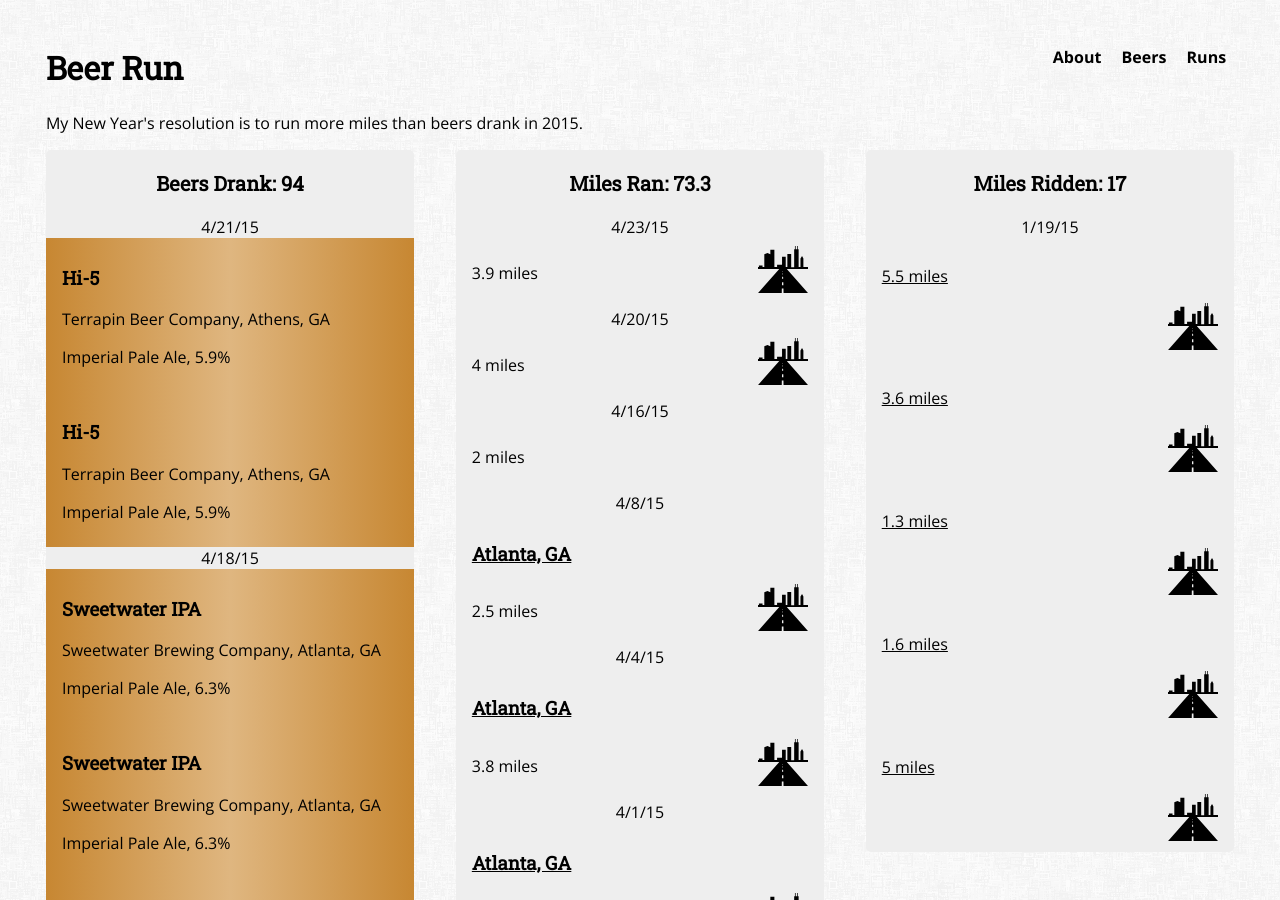
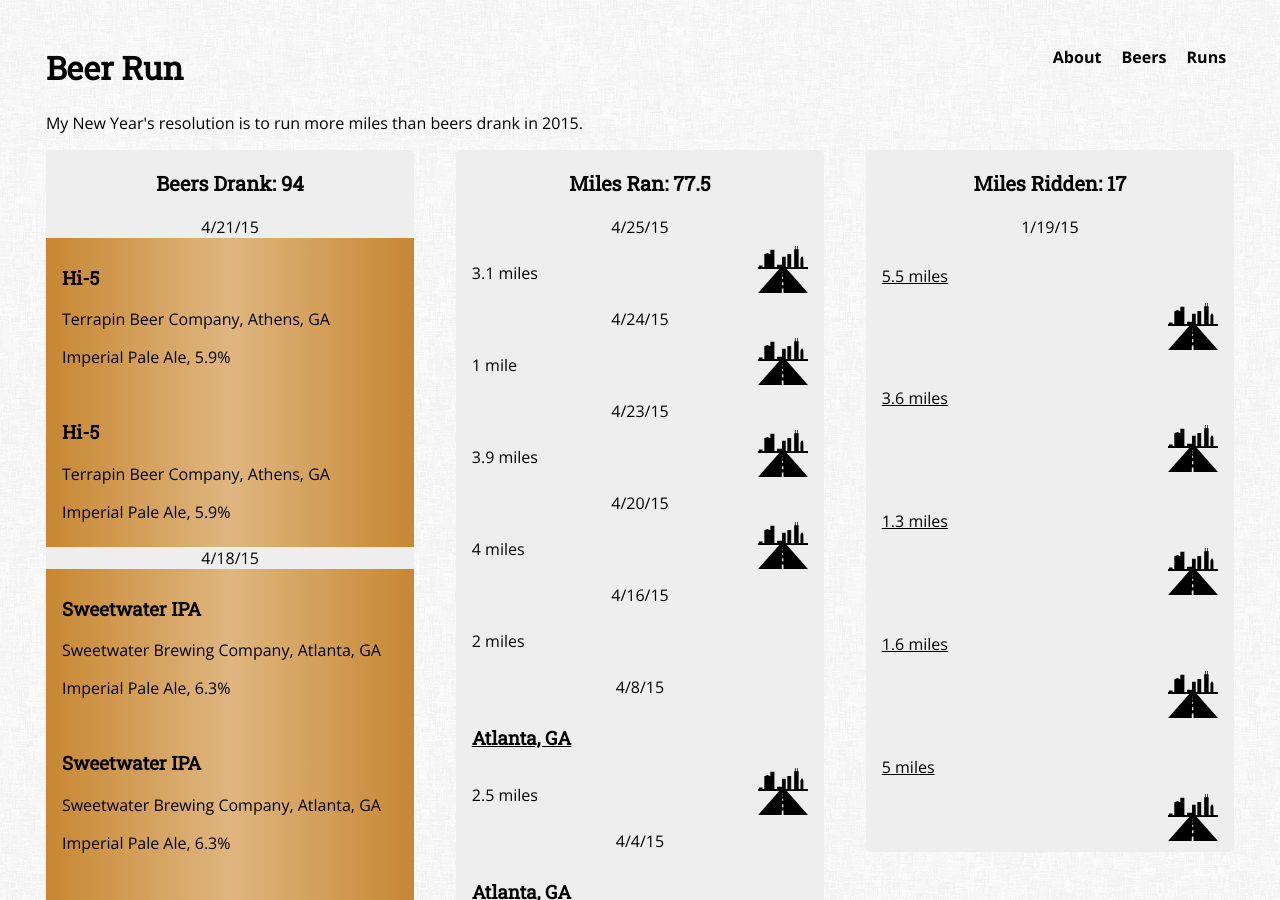
Before and after one commit to rhewitt22/beer-run, a Jekyll site: the page built from index.html, in a window 1280 px wide and 900 px high. Built offline with Jekyll 4.4.1, drawn with Linux system fonts in a browser that asks for light colours; nearby versions of some CDN libraries.

Commit message:
Update run.yml

```diff
--- a/_data/run.yml
+++ b/_data/run.yml
@@ -1,3 +1,17 @@
+- date: 4/25/15
+  distance: 3.1
+  type: city
+  location: "Brookhaven, GA"
+  shoes:
+    brand: Merrel
+
+- date: 4/24/15
+  distance: 1
+  type: city
+  location: "Atlanta, GA"
+  shoes:
+    brand: Merrel
+
 - date: 4/23/15
   distance: 3.9
   type: city
```
